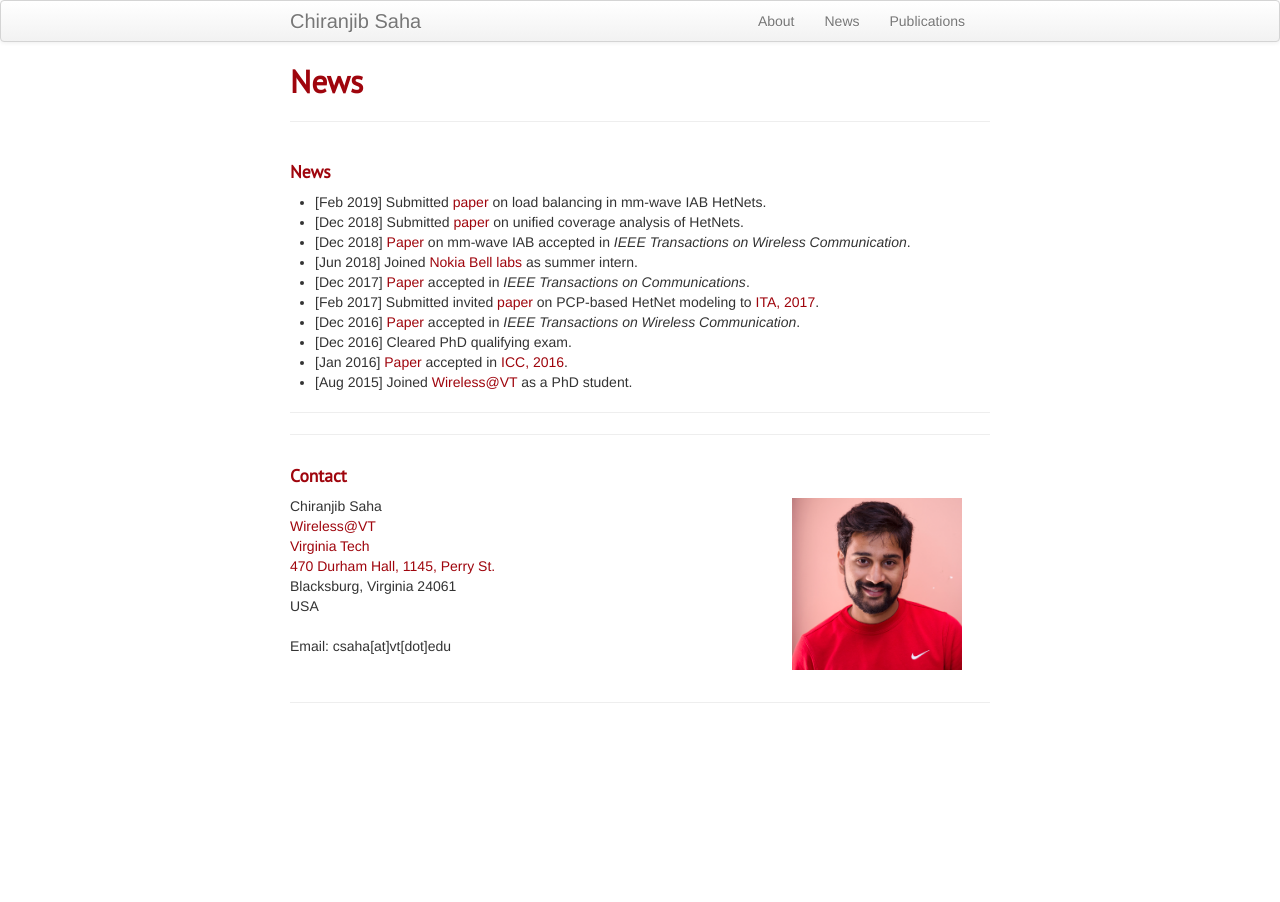
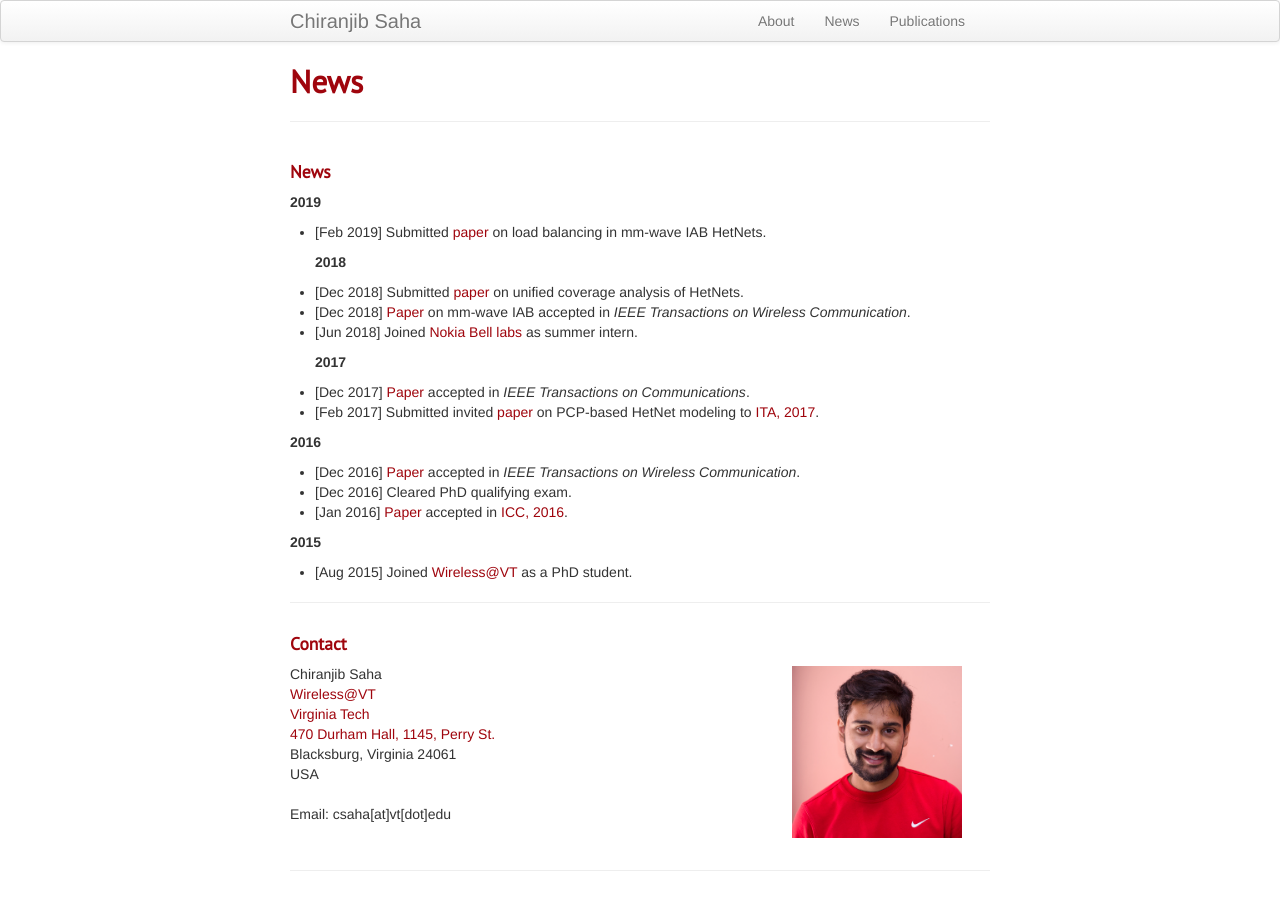
Before and after one commit to chiranjibsaha/chiranjibsaha.github.io, a Jekyll site: the page built from pages/news.md, in a window 1280 px wide. Built offline with Jekyll 4.4.1, drawn with Linux system fonts in a browser that asks for light colours.

Commit message:
Added year to news

```diff
--- a/pages/news.md
+++ b/pages/news.md
@@ -5,25 +5,29 @@ description: Chiranjib Saha is a PhD student in Bradley Department of Electrical
 ---
 
 #### News
+##### 2019
 - [Feb 2019] Submitted [paper](https://arxiv.org/abs/1902.06300) on load balancing in mm-wave IAB HetNets.
- - [Dec 2018]  Submitted [paper](https://arxiv.org/abs/1812.01830) on unified coverage analysis of HetNets.
+##### 2018
+- [Dec 2018]  Submitted [paper](https://arxiv.org/abs/1812.01830) on unified coverage analysis of HetNets.
  - [Dec 2018]  [Paper](https://ieeexplore.ieee.org/abstract/document/8493520/) on mm-wave IAB  accepted in *IEEE Transactions on Wireless Communication*.
  - [Jun 2018]  Joined [Nokia Bell labs](https://www.bell-labs.com/) as summer intern.
- - [Dec 2017]  [Paper](https://ieeexplore.ieee.org/document/8187697) accepted in *IEEE Transactions on Communications*.
+##### 2017
+- [Dec 2017]  [Paper](https://ieeexplore.ieee.org/document/8187697) accepted in *IEEE Transactions on Communications*.
  - [Feb 2017] Submitted invited [paper](http://ieeexplore.ieee.org/document/8023448/) on PCP-based HetNet modeling to [ITA, 2017](http://ita.ucsd.edu/workshop/17/?year=17).
- - [Dec 2016] [Paper](http://ieeexplore.ieee.org/stamp/stamp.jsp?arnumber=7809177) accepted in *IEEE Transactions on Wireless Communication*.
+
+##### 2016
+- [Dec 2016] [Paper](http://ieeexplore.ieee.org/stamp/stamp.jsp?arnumber=7809177) accepted in *IEEE Transactions on Wireless Communication*.
  - [Dec 2016] Cleared PhD qualifying exam.
  - [Jan 2016] [Paper](https://ieeexplore.ieee.org/abstract/document/7511509/) accepted in [ICC, 2016](http://icc2016.ieee-icc.org/).
- - [Aug 2015] Joined [Wireless@VT](https://wireless.vt.edu/) as a PhD student.
+
+##### 2015
+- [Aug 2015] Joined [Wireless@VT](https://wireless.vt.edu/) as a PhD student.
 
  ---
 
 
 
 
-
-
- ---
 <div class="container">
 <h4><a name="contact"></a>Contact</h4>
 
```
